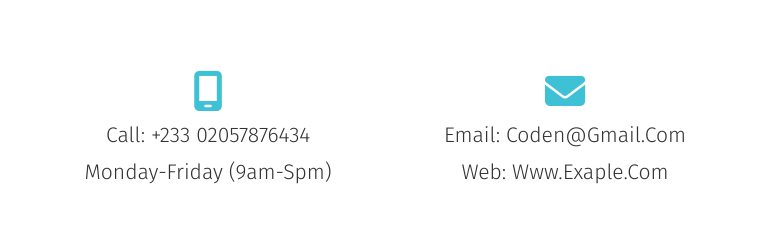
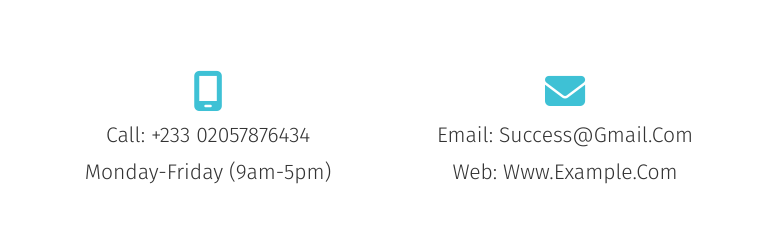
Before and after one commit to memunasaani/business_website, a plain HTML site: page index.html in a window 1280 px wide. Shown: the part 5504-5739 px from the top of the page, 75-848 px from the left. Drawn offline with nearby package versions, Linux system fonts and the light colour scheme; files whose address does not match are found by name.

Commit message:
time change

```diff
--- a/index.html
+++ b/index.html
@@ -347,12 +347,12 @@
             <div class="content">
                 <i class="fa-solid fa-mobile-screen"></i>
                 <div>call: +233 02057876434</div>
-                <div>Monday-Friday (9am-spm) </div>
+                <div>Monday-Friday (9am-5pm) </div>
             </div>
             <div class="content">
                 <i class="fa-solid fa-envelope"></i>
-                <div>email: coden@gmail.com</div>
-                <div>web: www.exaple.com</div>
+                <div>email: success@gmail.com</div>
+                <div>web: www.example.com</div>
             </div>
             <div class="content">
                 <i class="fa-solid fa-location-dot"></i>
```
